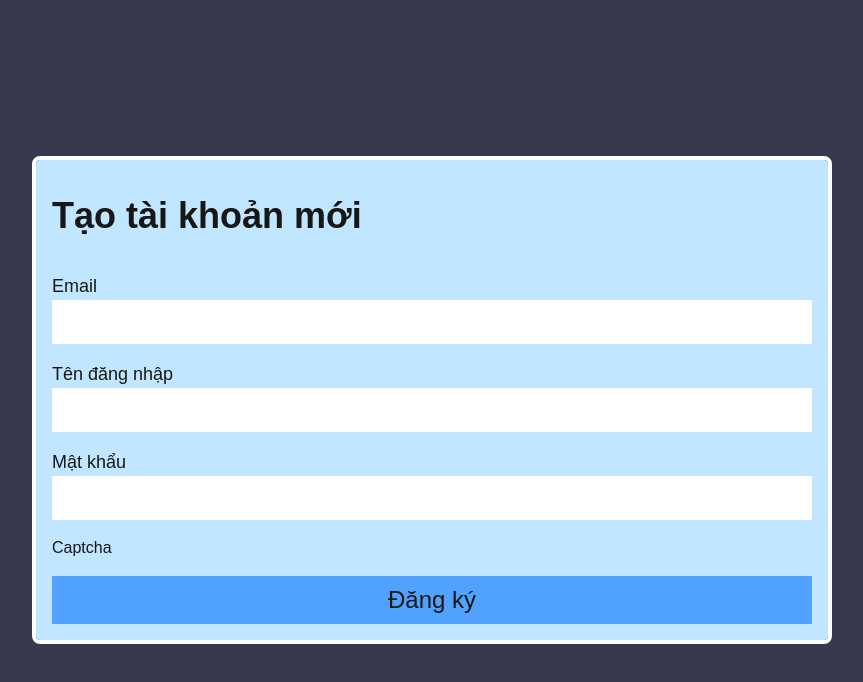
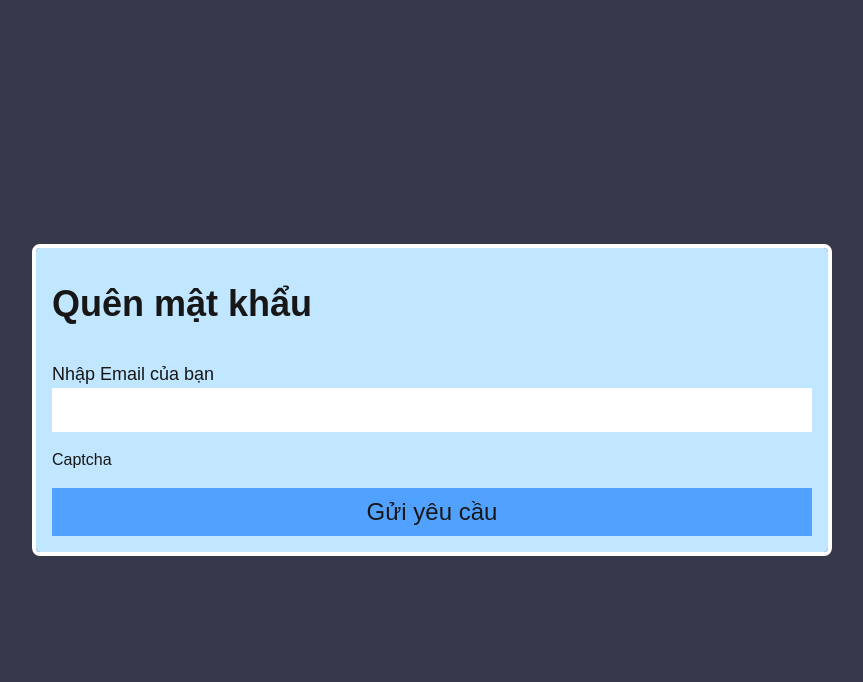
Before and after one commit to HoangLuong1112/Fishing-Shop-Website, a Next.js app: page /forgot-password in a window 1280 px wide. Shown: the top 682 px of the page, without its empty margins (208-1071 px from the left). Built offline with nearby package versions, Linux system fonts and the light colour scheme.

Commit message:
Update page.tsx

```diff
--- a/app/(login)/forgot-password/page.tsx
+++ b/app/(login)/forgot-password/page.tsx
@@ -5,25 +5,17 @@ export default function ForgotPassword() {
             <form className="w-200 h-auto m-4 border-4 border-white rounded-lg overflow-hidden">
 
                 <div className="bg-[#C1E6FF] flex flex-col gap-4 p-4">
-                    <p className="text-4xl font-bold py-5">Tạo tài khoản mới</p>
+                    <p className="text-4xl font-bold py-5">Quên mật khẩu</p>
                     <div>
-                        <label className="text-lg">Email</label>
+                        <label className="text-lg">Nhập Email của bạn</label>
                         <input type="email" required className="text-lg bg-white h-11 w-full" />
-                    </div>
-                    <div>
-                        <label className="text-lg">Tên đăng nhập</label>
-                        <input required className="text-lg bg-white h-11 w-full" />
-                    </div>
-                    <div>
-                        <label className="text-lg">Mật khẩu</label>
-                        <input type="password" required className="text-lg bg-white h-11 w-full" />
                     </div>
 
                     <div>
                         <p>Captcha</p>
                     </div>
 
-                    <button className="h-12 text-2xl bg-blue-400 hover:bg-blue-500 transition">Đăng ký</button>
+                    <button className="h-12 text-2xl bg-blue-400 hover:bg-blue-500 transition">Gửi yêu cầu</button>
 
                 </div>
 
```
